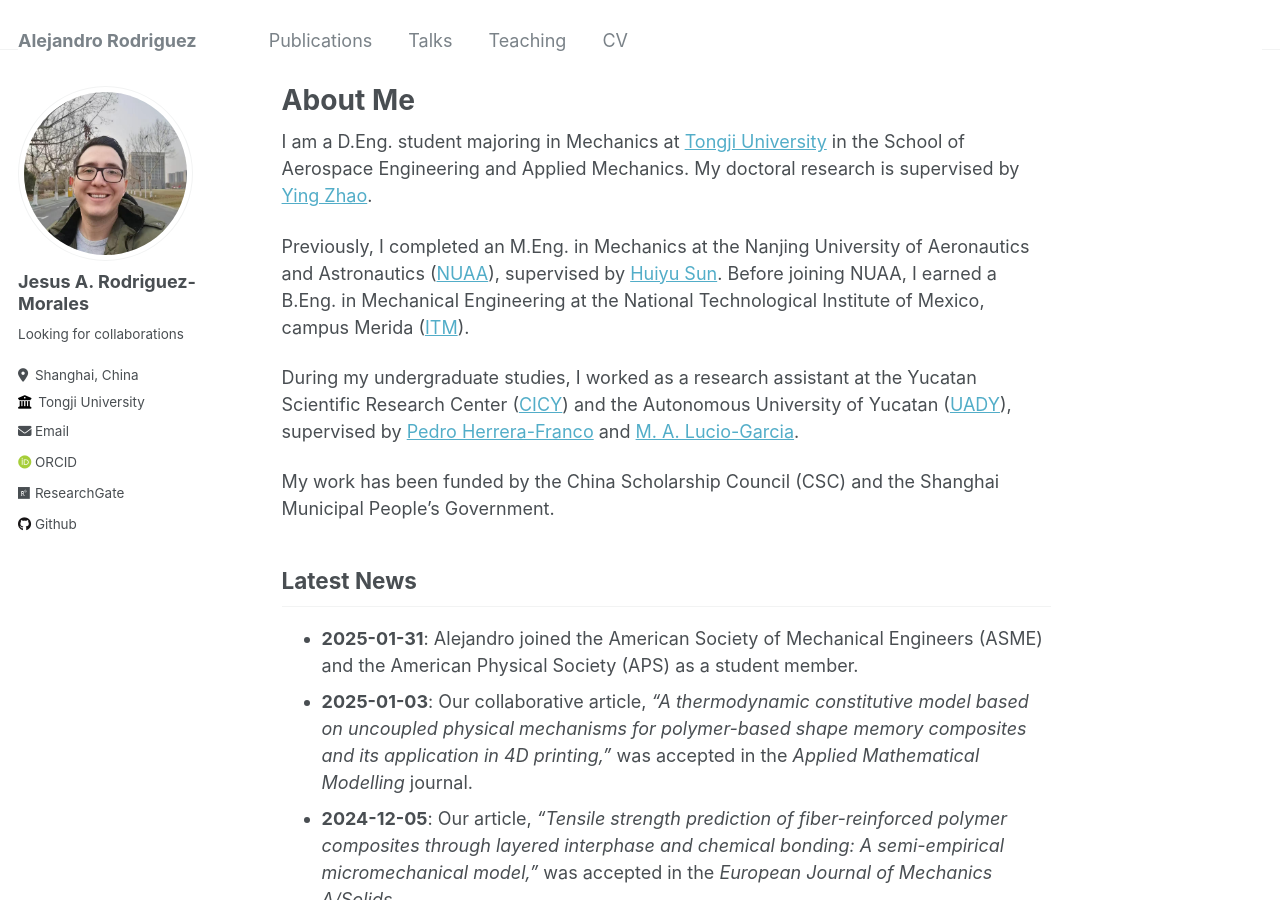
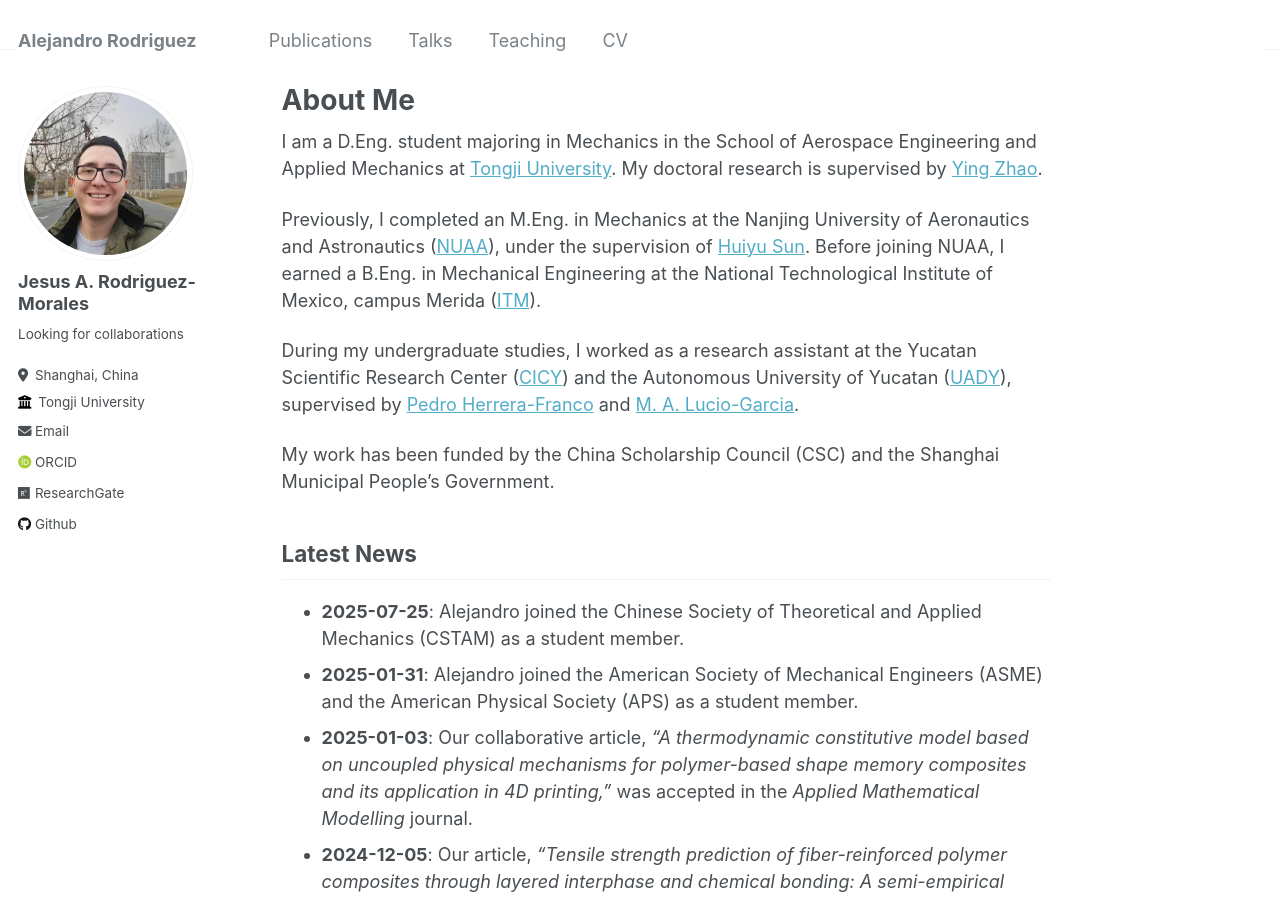
Before and after one commit to alex-rodriguez-m/alex-rodriguez-m.github.io, a Jekyll site: the page built from _pages/about.md, in a window 1280 px wide and 900 px high. Built offline with Jekyll 4.4.1, drawn with Linux system fonts in a browser that asks for light colours; some web fonts are replaced.

Commit message:
Update about.md

```diff
--- a/_pages/about.md
+++ b/_pages/about.md
@@ -6,9 +6,9 @@ redirect_from:
   - /about/
   - /about.html
 ---
-I am a D.Eng. student majoring in Mechanics at [Tongji University](https://en.tongji.edu.cn/p/#/) in the School of Aerospace Engineering and Applied Mechanics. My doctoral research is supervised by [Ying Zhao](http://www.yingzhaotj.cn/).
+I am a D.Eng. student majoring in Mechanics in the School of Aerospace Engineering and Applied Mechanics at [Tongji University](https://en.tongji.edu.cn/p/#/). My doctoral research is supervised by [Ying Zhao](http://www.yingzhaotj.cn/).
 
-Previously, I completed an M.Eng. in Mechanics at the Nanjing University of Aeronautics and Astronautics ([NUAA](http://nuaa.edu.cn/)), supervised by [Huiyu Sun](http://faculty.nuaa.edu.cn/shy/en/index/18666/list/index.htm). Before joining NUAA, I earned a B.Eng. in Mechanical Engineering at the National Technological Institute of Mexico, campus Merida ([ITM](https://www.merida.tecnm.mx/)).
+Previously, I completed an M.Eng. in Mechanics at the Nanjing University of Aeronautics and Astronautics ([NUAA](http://nuaa.edu.cn/)), under the supervision of [Huiyu Sun](http://faculty.nuaa.edu.cn/shy/en/index/18666/list/index.htm). Before joining NUAA, I earned a B.Eng. in Mechanical Engineering at the National Technological Institute of Mexico, campus Merida ([ITM](https://www.merida.tecnm.mx/)).
 
 During my undergraduate studies, I worked as a research assistant at the Yucatan Scientific Research Center ([CICY](https://www.cicy.mx/english)) and the Autonomous University of Yucatan ([UADY](https://en.uady.mx/)), supervised by [Pedro Herrera-Franco](https://www.researchgate.net/profile/Pedro-Herrera-Franco) and [M. A. Lucio-Garcia](https://www.researchgate.net/profile/Lucio-Monica-Arely).
 
@@ -16,6 +16,7 @@ My work has been funded by the China Scholarship Council (CSC) and the Shanghai
 
 
 ## Latest News
+- **2025-07-25**: Alejandro joined the Chinese Society of Theoretical and Applied Mechanics (CSTAM) as a student member.
 - **2025-01-31**: Alejandro joined the American Society of Mechanical Engineers (ASME) and the American Physical Society (APS) as a student member.
 - **2025-01-03**: Our collaborative article, *"A thermodynamic constitutive model based on uncoupled physical mechanisms for polymer-based shape memory composites and its application in 4D printing,"* was accepted in the *Applied Mathematical Modelling* journal.
 - **2024-12-05**: Our article, *"Tensile strength prediction of fiber-reinforced polymer composites through layered interphase and chemical bonding: A semi-empirical micromechanical model,"* was accepted in the *European Journal of Mechanics A/Solids*.
```
